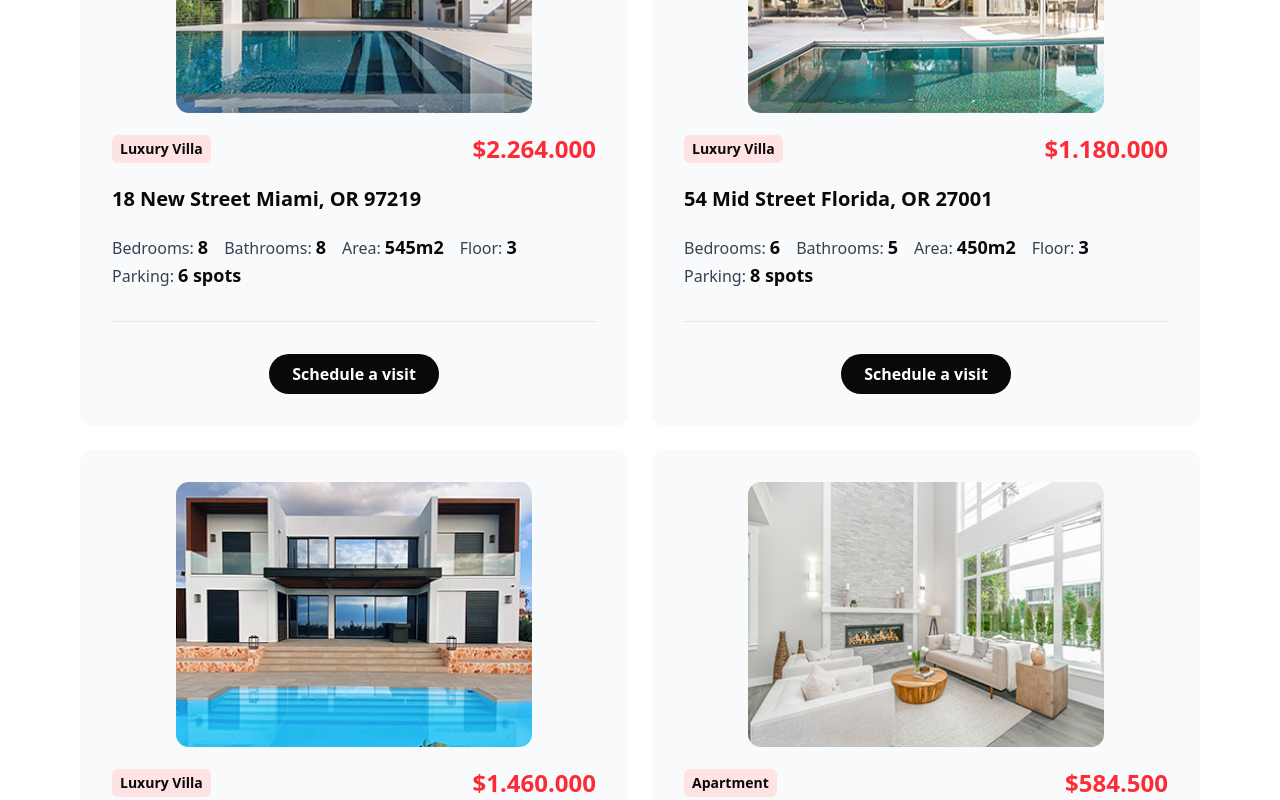
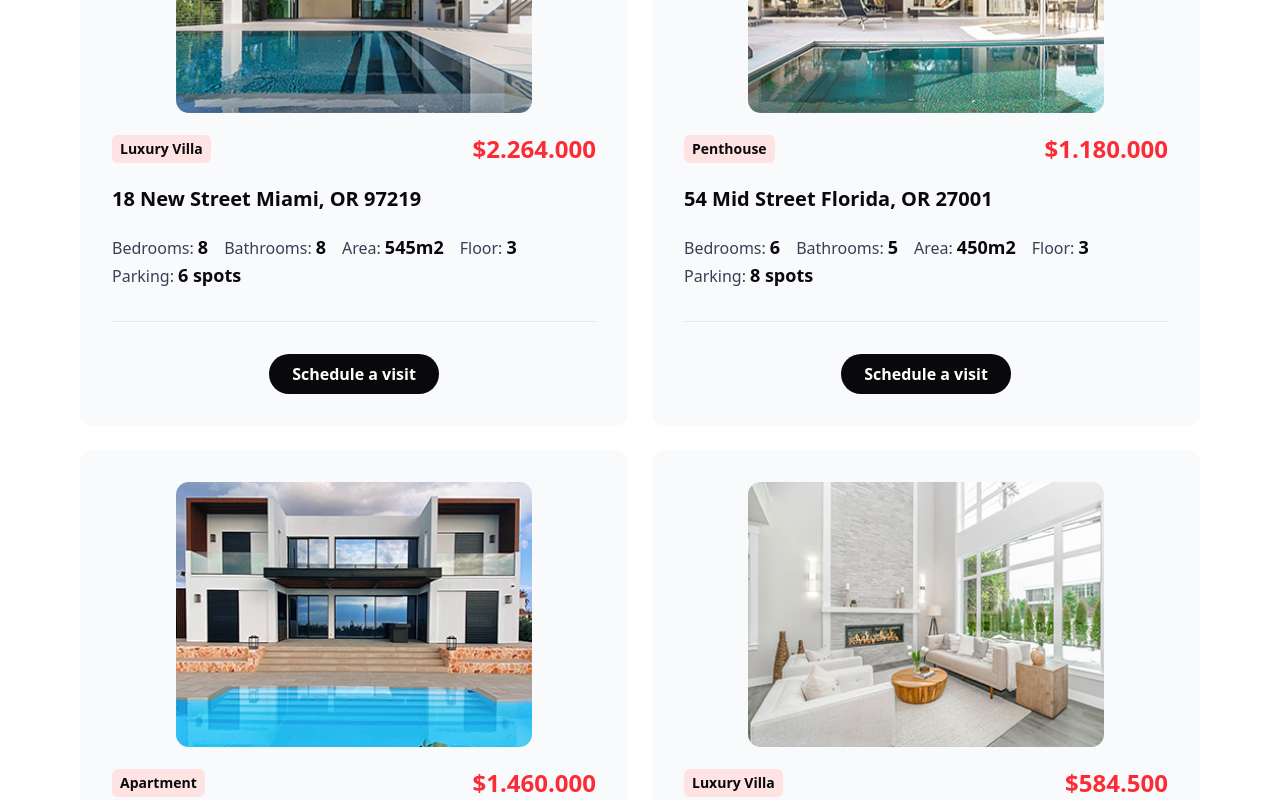
Before and after one commit to Nikkihosseini/Villa-agency, a React (Vite) app: page /properties in a window 1280 px wide. Shown: the part 900-1700 px from the top of the page. Built offline with nearby package versions, Linux system fonts and the light colour scheme.

Commit message:
add fillter animation for PropertiesBox

```diff
--- a/package.json
+++ b/package.json
@@ -18,6 +18,7 @@
     "@tailwindcss/vite": "^4.0.9",
     "flowbite": "^3.1.1",
     "flowbite-react": "^0.10.2",
+    "framer-motion": "^12.4.12",
     "react": "^18.3.1",
     "react-dom": "^18.3.1",
     "react-hook-form": "^7.54.2",
--- a/src/Components/Pages/Properties/PropertiesBtn.jsx
+++ b/src/Components/Pages/Properties/PropertiesBtn.jsx
@@ -2,6 +2,7 @@ import { Fragment , useContext , useState} from "react"
 import {btnCategory} from './btnCategory'
 import {categoryContext} from './categoryContext'
 import {propertiesData} from './propertiesData'
+import { AnimatePresence } from "framer-motion"
 
 
 
--- a/src/Components/Pages/Properties/PropertiesWrapper.jsx
+++ b/src/Components/Pages/Properties/PropertiesWrapper.jsx
@@ -3,6 +3,7 @@ import PropertiesBox from "../../PropertiesBox/PropertiesBox"
 import PropertiesBtn from "./PropertiesBtn"
 import {propertiesData} from './propertiesData'
 import {categoryContext} from './categoryContext'
+import { AnimatePresence } from "framer-motion"
 
 
 
@@ -19,9 +20,11 @@ export default function PropertiesWrapper(){
                                 <PropertiesBtn/>
                             </div>
                             <div className='grid md:grid-cols-2 2xl:grid-cols-3 gap-6 2xl:gap-9'>
-                            {category.map((item) => (
-                                    <PropertiesBox key={item.id} {...item}/>
-                                ))}
+                                <AnimatePresence>
+                                    {category.map((item) => (
+                                        <PropertiesBox key={item.id} {...item}/>
+                                    ))}
+                                </AnimatePresence>
                             </div>
                             <div>
                                 <div className="flex items-center justify-center gap-x-4">
--- a/src/Components/Pages/Properties/propertiesData.jsx
+++ b/src/Components/Pages/Properties/propertiesData.jsx
@@ -15,7 +15,7 @@ export const propertiesData = [
         {
             id: 2,
             img: './public/images/image/property/property-02.jpg',
-            category: 'Luxury Villa',
+            category: 'Penthouse',
             price: '1.180.000',
             caption: '54 Mid Street Florida, OR 27001',
             bedrooms: 6,
@@ -27,7 +27,7 @@ export const propertiesData = [
         {
             id: 3,
             img: './public/images/image/property/property-03.jpg',
-            category: 'Luxury Villa',
+            category: 'Apartment',
             price: '1.460.000',
             caption: '26 Old Street Miami, OR 38540',
             bedrooms: 5 ,
@@ -39,7 +39,7 @@ export const propertiesData = [
         {
             id: 4,
             img: './public/images/image/property/property-04.jpg',
-            category: 'Apartment',
+            category: 'Luxury Villa',
             price: '584.500',
             caption: '12 New Street Miami, OR 12650',
             bedrooms: 4 ,
@@ -63,7 +63,7 @@ export const propertiesData = [
         {
             id: 6,
             img: './public/images/image/property/property-06.jpg',
-            category: 'Penthouse',
+            category: 'Luxury Villa',
             price: '450.000',
             caption: '22 New Street Portland, OR 16540',
             bedrooms: 3 ,
--- a/src/Components/PropertiesBox/PropertiesBox.jsx
+++ b/src/Components/PropertiesBox/PropertiesBox.jsx
@@ -1,8 +1,14 @@
+import { motion } from "framer-motion"
 
 export default function PropertiesBox({img, category, price, caption, bedrooms, bathrooms, area, floor, parking}){
     return(
         <>
-            <div className='flex flex-col items-center justify-center bg-gray-50 rounded-[0.8rem] p-8 w-auto'>
+            <motion.div className='flex flex-col items-center justify-center bg-gray-50 rounded-[0.8rem] p-8 w-auto'
+               layout
+               initial={{ transform: "scale(0)"}}
+               animate={{ transform: "scale(1)"}}
+               exit={{ transform: "scale(0.9)"}}
+               transition={{duration: 0.5}}>
                 <div className='flex flex-col items-center justify-center gap-y-5 border-b border-gray-200 pb-8 mb-8'>
                     <a className='w-auto h-auto lg:w-[355.99px] lg:h-[264.44px] rounded-[0.8rem] overflow-hidden' href='#'>
                         <img className='w-full h-full' src={img} alt="Propertie"/>
@@ -21,7 +27,7 @@ export default function PropertiesBox({img, category, price, caption, bedrooms,
                     </div>
                 </div>
                 <a className='font-semibold flex items-center justify-center w-[170px] h-[40px] bg-zinc-950 text-white hover:bg-red-500 rounded-full transition-all' href="#">Schedule a visit</a>
-            </div>
+            </motion.div>
         </>
     )
 }
```
Also changed, not shown: 1 other file (tests, documents, lock files or other folders).
